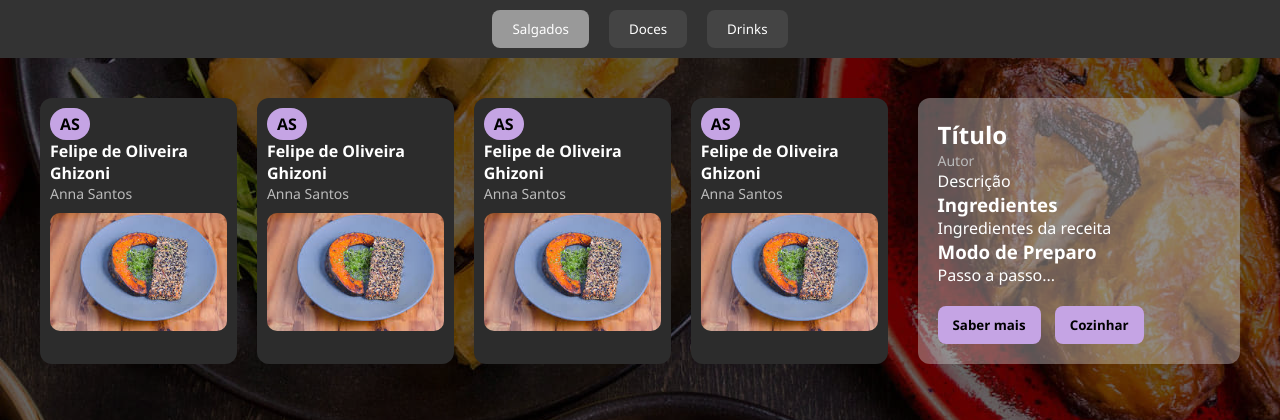
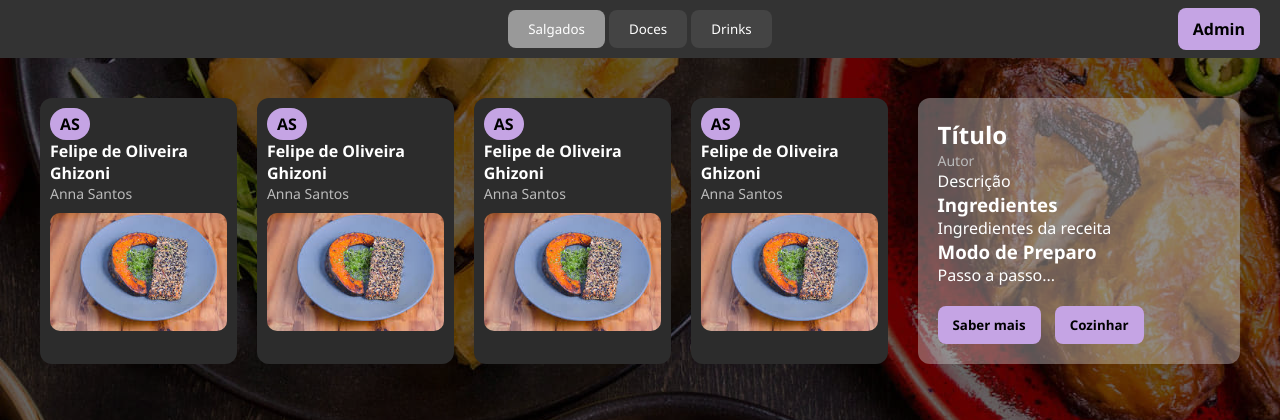
Before and after one commit to felipeghizo/Site_personalizado, a Flask app: page /home/ in a window 1280 px wide. Shown: the top 420 px of the page. Run offline with Flask 3, Linux system fonts and the light colour scheme.

Commit message:
create tela home

```diff
--- a/Routes/Adminuser_route.py
+++ b/Routes/Adminuser_route.py
@@ -19,7 +19,6 @@ def admin_login():
         password = request.form.get('password')
         if password == ADMIN_PASSWORD:
             session['logado'] = True
-            flash('Login bem-sucedido!', 'success')
             return redirect(url_for('admin.dashboard'))
         else:
             flash('Senha incorreta.', 'error')
--- a/static/home_style.css
+++ b/static/home_style.css
@@ -30,10 +30,18 @@ body > * {
 }
 
 nav.category-tabs {
-  display: flex;
-  justify-content: center;
+  position: relative; /* necessário para o botão Admin se posicionar relativamente a este nav */
   background: #333;
   padding: 10px;
+  width: 100%;
+  display: flex;
+  justify-content: center; /* centraliza o bloco de botões */
+  align-items: center;
+}
+
+.tabs-center {
+  display: flex;
+  gap: 10px;
 }
 
 .category-tabs button {
@@ -41,13 +49,24 @@ nav.category-tabs {
   border: none;
   color: #fff;
   padding: 10px 20px;
-  margin: 0 10px;
   border-radius: 8px;
   cursor: pointer;
 }
 
 .category-tabs .active {
   background: #999;
+}
+
+.btn-admin {
+  position: absolute;
+  right: 20px;
+  top: 8px;
+  background: #c5a4e4;
+  color: #000;
+  padding: 10px 15px;
+  border-radius: 8px;
+  font-weight: bold;
+  text-decoration: none;
 }
 
 main.container {
--- a/templates/home.html
+++ b/templates/home.html
@@ -8,9 +8,14 @@
 <body>
 
     <nav class="category-tabs">
+    <div class="tabs-left">
         <button class="active">Salgados</button>
         <button>Doces</button>
         <button>Drinks</button>
+    </div>
+    <div class="tabs-right">
+        <a class="btn-admin" href="{{ url_for('admin.admin_login') }}">Admin</a>
+    </div>
     </nav>
 
     <main class="container">
```
